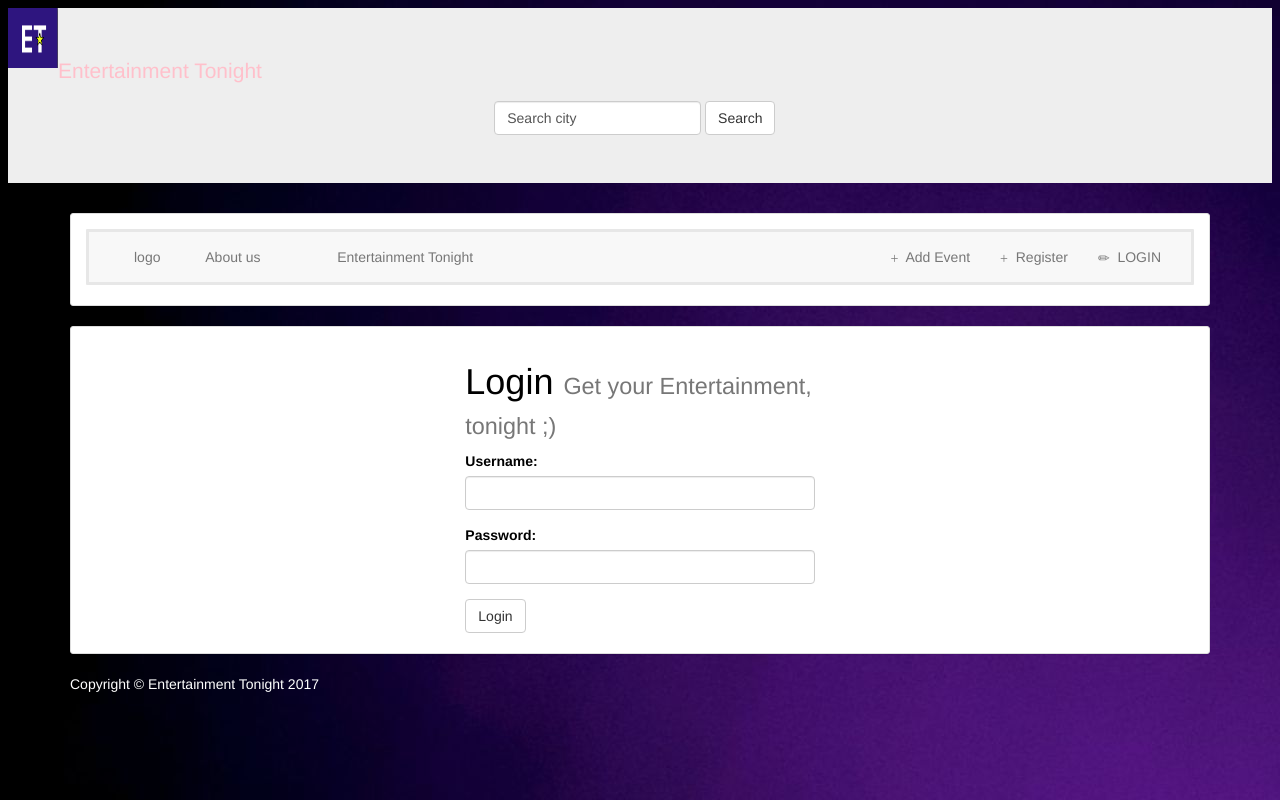
After one commit to ashleyf1996/OOP_Web_Application_Assignment3, a Django app: template templates/login.html in a window 1280 px wide. The commit adds this page. Run offline with Django 3.2, Linux system fonts and the light colour scheme; the template is opened without the code that fills it, so the values that code supplies are empty; some libraries are stand-ins or nearby versions; some web fonts are replaced.

Commit message:
allowed the user to login/logout

```diff
--- a/entertainment_tonight/forms.py
+++ b/entertainment_tonight/forms.py
@@ -10,7 +10,6 @@ class CreateEventForm(forms.ModelForm):
 
 
 class UserForm(forms.ModelForm):
-
     password = forms.CharField(widget=forms.PasswordInput)
     # information about your class
 
--- a/entertainment_tonight/urls.py
+++ b/entertainment_tonight/urls.py
@@ -8,9 +8,7 @@ urlpatterns = [
     # /entertainment_tonight/info if someone writes 1 it saves it in s var called city id. 1-9+ this patt mathces any following ints
 
     url(r'^create/$', views.home, name='create'),
-    url(r'login/$', views.login, name='login'),
+    url(r'login/$', views.Login.as_view(), name='login'),
     url(r'^register/$', views.UserFormView.as_view(), name='register'),
-
-
-
+    url(r'^logout/$', views.Logout.as_view(), name='logout'),
 ]
--- a/templates/base.html
+++ b/templates/base.html
@@ -1,19 +1,12 @@
-{% load staticfiles %}
-
 <!DOCTYPE html>
 <html lang="en">
 <head>
-    {% block content %}
-
-
-
     <meta charset="UTF-8">
-    <title>sup</title>
+    <title>{% block title %}{% endblock %}</title>
+    {% load staticfiles %}
+    <link rel="stylesheet" href="{% static 'entertainment_tonight/css/bootstrap.min.css' %}">
 </head>
 <body>
-
-
-
-{% endblock %}
+{% block content %}{% endblock content %}
 </body>
 </html>
--- /dev/null
+++ b/templates/footer.html
@@ -0,0 +1 @@
+<font color="white"><p>Copyright &copy; Entertainment Tonight 2017</font>
--- /dev/null
+++ b/templates/header_menu.html
@@ -0,0 +1,88 @@
+{% load staticfiles %}
+<div>
+    <img src="{% static "entertainment_tonight/images/logo.png" %}" height=60; width=50; alt="ET logo" align="left"/>
+</div>
+     <!--Jumbotron puts a shodow around the text-->
+        <div class="jumbotron">
+            <p>Entertainment Tonight</p>
+
+            <form class="form-inline" role="search" method="get" action="#">
+                <div class="form-group">
+                    <!--save in var called f-->
+                    <!--to put the search bar in the middle of the page-->
+                    &nbsp; &nbsp; &nbsp; &nbsp; &nbsp; &nbsp; &nbsp; &nbsp; &nbsp; &nbsp; &nbsp; &nbsp; &nbsp; &nbsp; &nbsp; &nbsp; &nbsp; &nbsp; &nbsp; &nbsp; &nbsp; &nbsp; &nbsp; &nbsp; &nbsp; &nbsp; &nbsp; &nbsp; &nbsp; &nbsp; &nbsp; &nbsp; &nbsp; &nbsp; &nbsp; &nbsp; &nbsp; &nbsp; &nbsp; &nbsp; &nbsp; &nbsp; &nbsp; &nbsp; &nbsp; &nbsp; &nbsp; &nbsp; &nbsp; &nbsp; &nbsp; &nbsp; &nbsp; &nbsp; &nbsp; &nbsp; &nbsp; &nbsp;&nbsp; &nbsp; &nbsp; &nbsp; &nbsp;
+                    <input type="text" class="form-control" name="f" value="Search city" width="100px">
+                    <button type="submit" class="btn  btn-default">Search</button>
+
+
+                    <!--End of jumbotron class-->
+                </div>
+
+            </form>
+        </div>
+
+    </div>
+
+    <div class="container">
+
+        {% if messages %}
+            {% for message in messages %}
+                <font color="white"><p>{{ message }}</p></font>
+            {% endfor %}
+        {% endif %}
+
+
+        <div class="panel panel-default">
+  <div class="panel-body"><!--navigation bar-->
+
+                    <nav class="navbar navbar-default">
+
+                        <!--list of sections on the navigation bar-->
+                        <div class="collapse navbar-collapse">
+                            <ul class="nav navbar-nav">
+                                <li class="">
+                                    <a href="{% url 'index' %}"> logo</a>
+
+                                </li>
+                                <li class="">
+                                    <a href="{% url 'index' %}"> &nbsp &nbsp; About us &nbsp; &nbsp; &nbsp; &nbsp; &nbsp;&nbsp;&nbsp;
+                     </a>
+
+                                </li>
+                                <li>
+                                   <a href="#">
+                                   Entertainment Tonight  </a>
+                                </li>
+                            </ul>
+
+                            <ul class="nav navbar-nav navbar-right">
+                               <li class="">
+                                    <a href={% url 'create' %}>
+
+                                        <span class="glyphicon glyphicon-plus" aria-hidden="true"></span>&nbsp; Add Event </a>
+                                </li>
+                                {% if user.is_anonymous %}
+                                      <li class="">
+                                    <a href={% url 'register' %}>
+
+                                        <span class="glyphicon glyphicon-plus" aria-hidden="true"></span>&nbsp; Register</a>
+                                </li>
+                                                                    <li class="">
+                                    <a href="{% url 'login' %}">
+                                        <span class="glyphicon glyphicon-pencil" aria-hidden="true"></span>&nbsp; LOGIN </a>
+                                </li>
+
+                                {% else %}
+
+                                    <li class="">
+                                        <a href="{% url 'logout' %}">Logged in as {{ request.user }}. Click to logout</a>
+                                    </li>
+                                {% endif %}
+
+                            </ul>
+
+
+                        </div>
+
+                    </nav></div>
+</div>
--- /dev/null
+++ b/templates/login.html
@@ -0,0 +1,38 @@
+{% extends "base.html" %}
+
+{% block title %}Entertainment Tonight | Home{% endblock %}
+
+{% block content %}
+
+{% include 'header_menu.html' %}
+
+    <div class="panel panel-default">
+        <div class="panel-body">
+            <div class="row">
+                <div class="col-md-4">
+                </div>
+                <div class="col-md-4">
+                    <h1>Login <small>Get your Entertainment, tonight ;)</small></h1>
+                    <form name="login-form" action="" method="post">
+                      <div class="form-group">
+                        <label for="username">Username:</label>
+                        <input type="text" class="form-control" id="username" name="username">
+                      </div>
+                      <div class="form-group">
+                        <label for="password">Password:</label>
+                        <input type="password" class="form-control" id="password" name="password">
+                      </div>
+                        <button type="submit" class="btn btn-default">Login</button>
+                        {% csrf_token %}
+                    </form>
+                </div>
+                <div class="col-md-4">
+                </div>
+            </div>
+        </div>
+    <br/>
+    </div>
+
+{% include 'footer.html' %}
+
+{% endblock %}
--- a/templates/registration_form.html
+++ b/templates/registration_form.html
@@ -7,7 +7,7 @@
                 <div class="panel panel-default">
                     <div class="panel-body">
                         <h3> Create a new account! Come join us! </h3>
-                       <form class="form-horizontal" role="form" action="index.html" method="post">
+                       <form class="form-horizontal" role="form" action="" method="post">
                             {% csrf_token %}
                            <div class="form-group">
                                <div class="col-sm-offset-2 col-sm-10">
```
Also changed, not shown: entertainment_tonight/views.py (+38 -5 lines), templates/index.html (+6 -102 lines), db.sqlite3.
